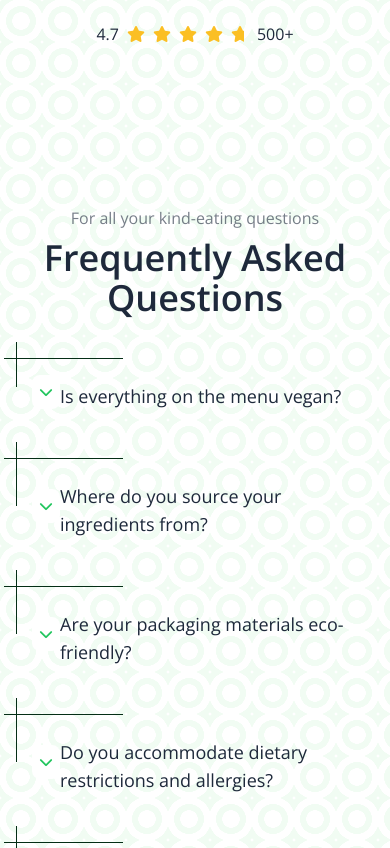
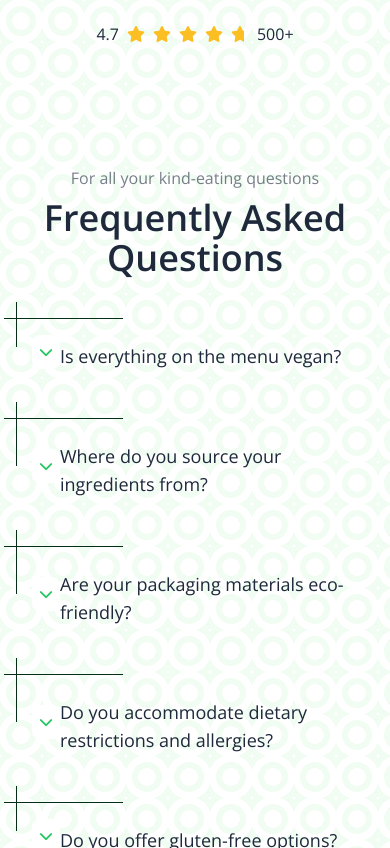
Before and after one commit to ProfoundlyParker/kind-kitchen, a SvelteKit app: page / in a window 390 px wide. Shown: the part 5376-6224 px from the top of the page. Built offline with nearby package versions, Linux system fonts and the light colour scheme.

Commit message:
Reduced FAQs padding for better continuity

```diff
--- a/src/components/FAQs.svelte
+++ b/src/components/FAQs.svelte
@@ -55,7 +55,7 @@
 
 <!-- FAQ Section -->
 <SectionWrapper id="faqs">
-    <div class="flex flex-col gap-10 sm:gap-14 md:gap-24 py-20 flex-1 items-center justify-center">
+    <div class="flex flex-col gap-10 sm:gap-14 md:gap-24 pt-10 pb-20 flex-1 items-center justify-center">
         <div class="flex flex-col gap-2">
             <p class="opacity-60 text-base sm:text-lg md:text-xl text-center">
                 For all your kind-eating questions
```
